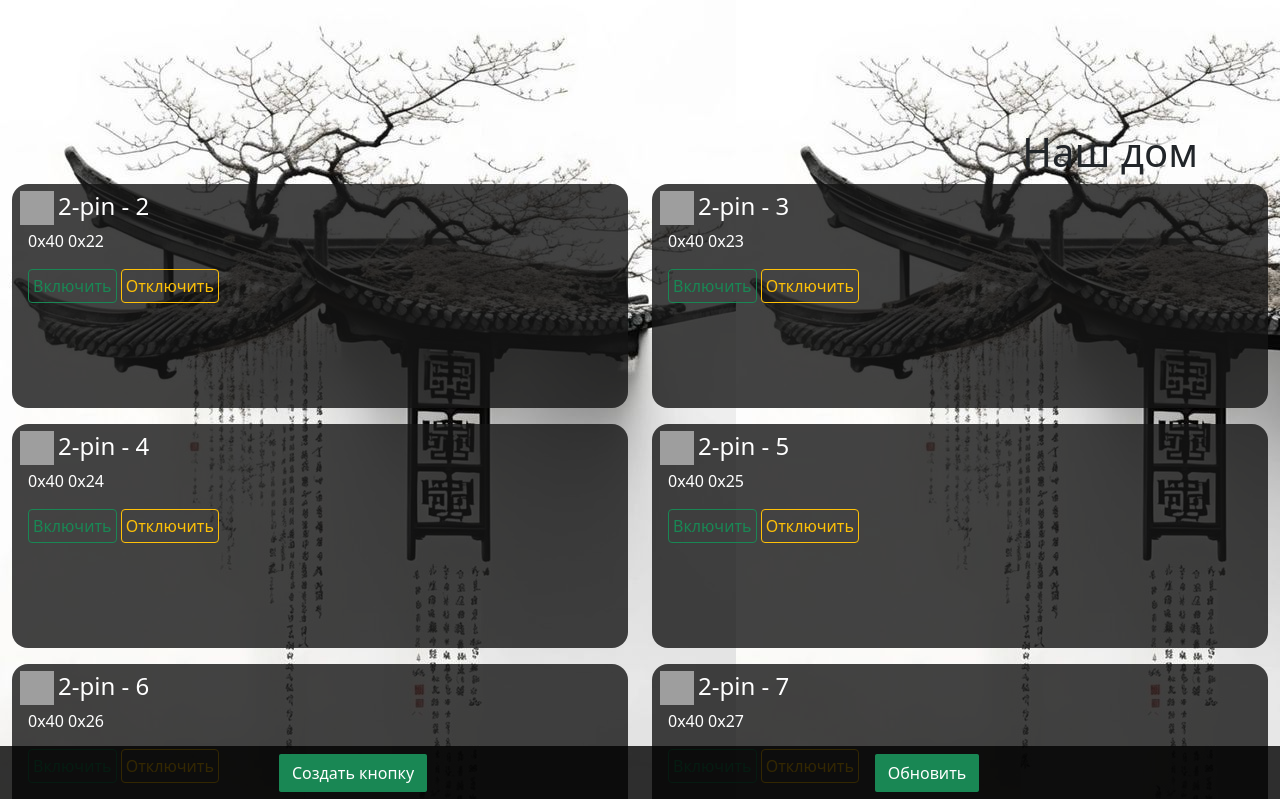
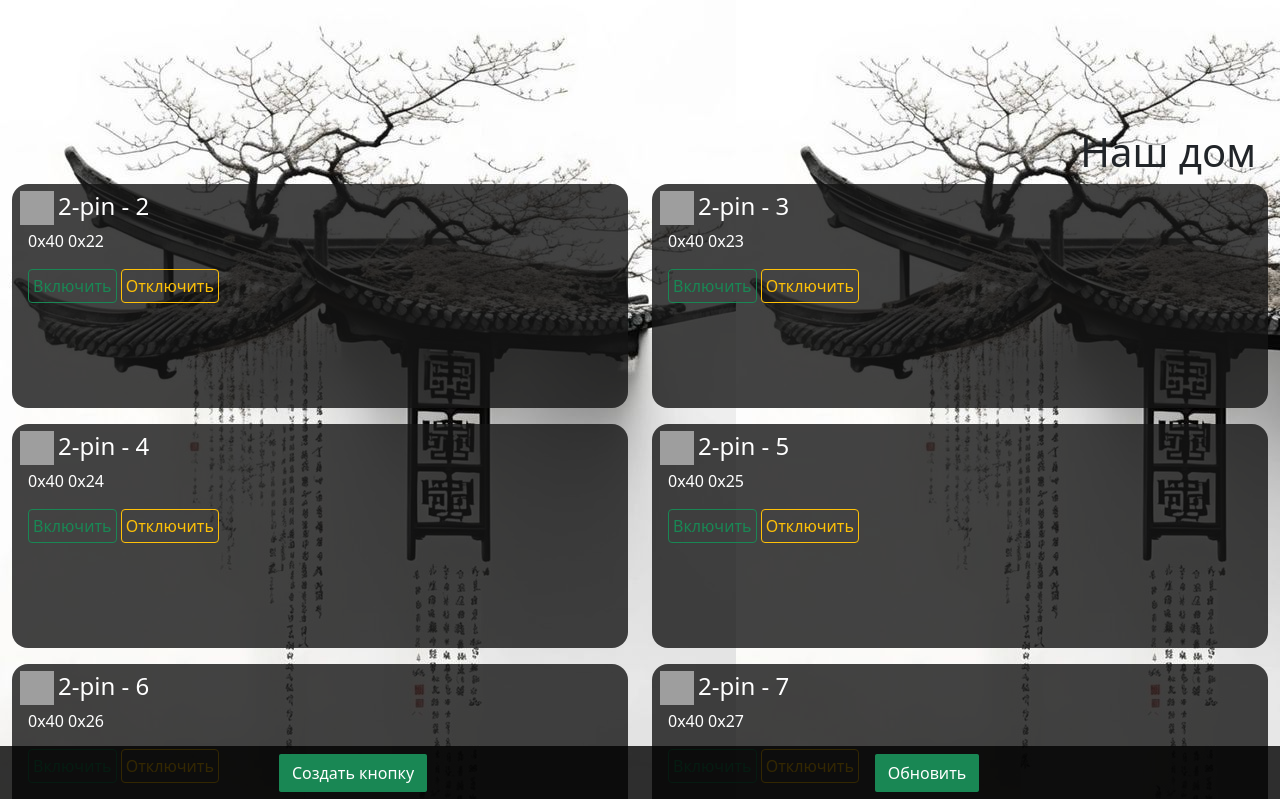
Before and after one commit to MaksoN12340987/RASBERRY, a Django app: page /supply/home/ in a window 1280 px wide. Shown: the top 799 px of the page. Run offline with Django 5.2, Linux system fonts and the light colour scheme; data comes from the database, SQL or seed files in the repository; parts of the project's set-up code (start-up, migrations or seed data) failed here and were passed over; some libraries are stand-ins or nearby versions; grey boxes are pictures that could not be loaded.

Commit message:
configuratiom home container-fluid

```diff
--- a/supply/templates/supply/home.html
+++ b/supply/templates/supply/home.html
@@ -5,9 +5,9 @@
 {% endblock %}
 
 {% block page_title %}
-<div class="container text-start" style="height: 8rem;"></div>
+<div class="container-fluid text-start" style="height: 8rem;"></div>
 
-<div class="container text-end">
+<div class="container-fluid text-end">
   <h1>Наш дом</h1>
 </div>
 {% endblock %}
```
